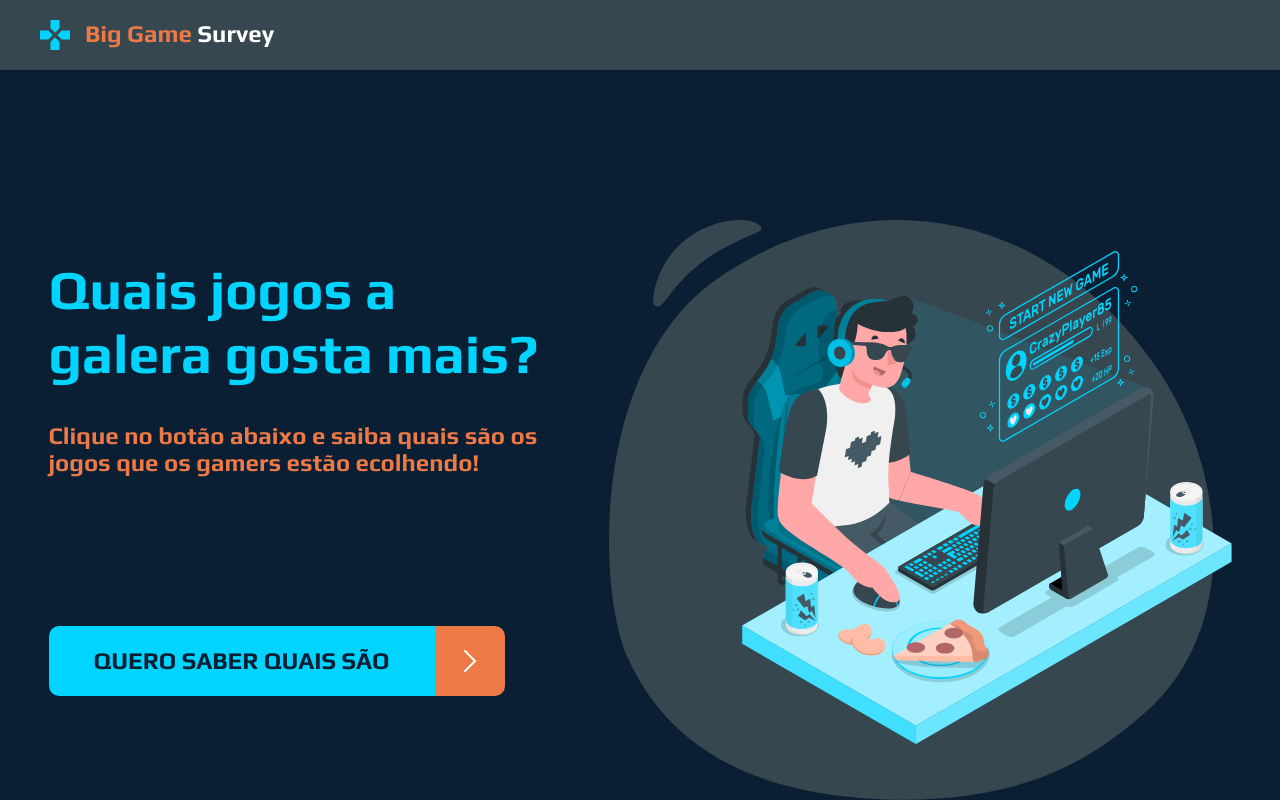
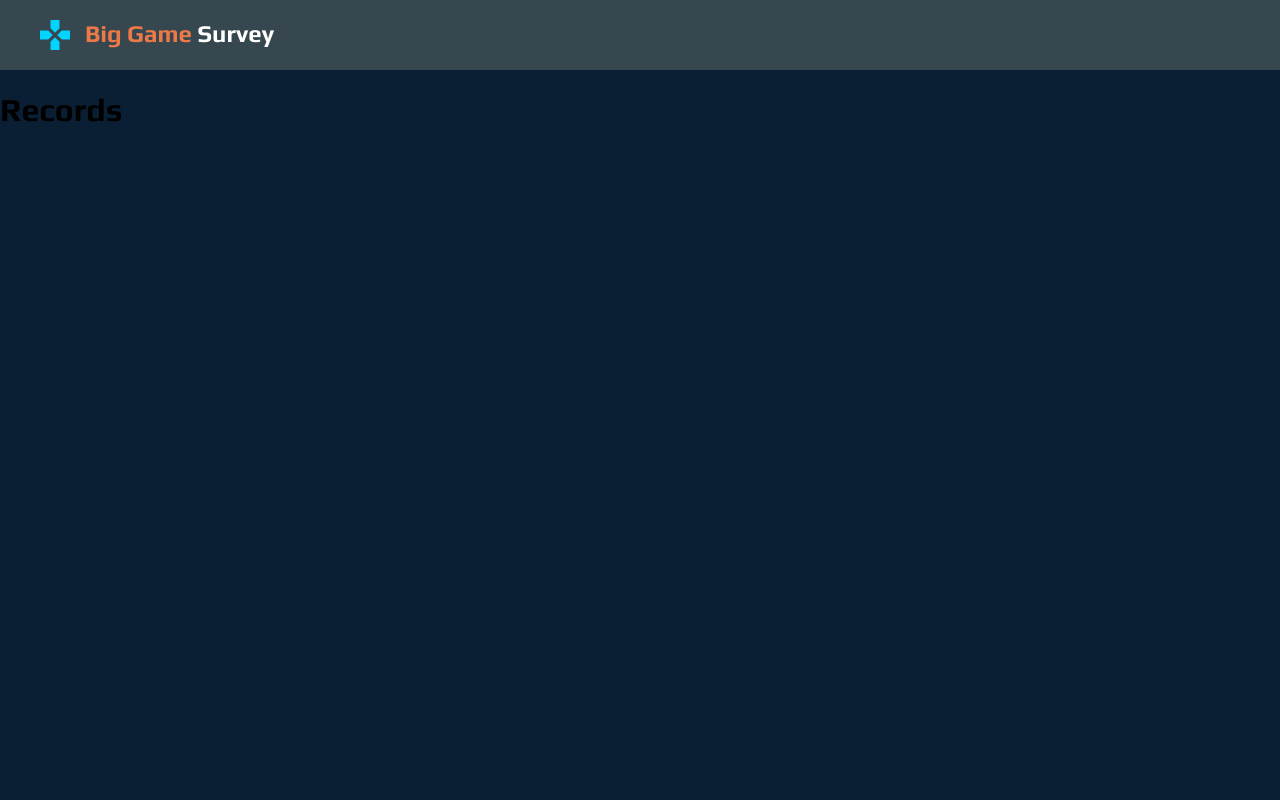
Before and after one commit to RafaelSouzaJava/dspesquisa01, a React (Create React App) app in the folder front-web/: page /records in a window 1280 px wide. Built offline with nearby package versions, Linux system fonts and the light colour scheme.

Commit message:
Criando navegação com rotas

```diff
--- a/front-web/package.json
+++ b/front-web/package.json
@@ -10,8 +10,10 @@
     "@types/node": "^12.12.59",
     "@types/react": "^16.9.49",
     "@types/react-dom": "^16.9.8",
+    "@types/react-router-dom": "^5.1.5",
     "react": "^16.13.1",
     "react-dom": "^16.13.1",
+    "react-router-dom": "^5.2.0",
     "react-scripts": "3.4.3",
     "typescript": "^3.7.5"
   },
--- a/front-web/src/App.tsx
+++ b/front-web/src/App.tsx
@@ -1,14 +1,10 @@
 import React from 'react';
 import './App.css';
-import Header from './components/Header';
-import Home from './pages/Home';
+import Routes from './Routes';
 
 function App() {
   return (
-    <div>
-      <Header/>
-      <Home/>
-    </div>
+  <Routes/>
   );
 }
 
--- /dev/null
+++ b/front-web/src/Routes.tsx
@@ -0,0 +1,23 @@
+import React from 'react';
+import { BrowserRouter, Route, Switch } from 'react-router-dom';
+import Header from './components/Header';
+import Home from './pages/Home';
+import Records from './pages/Records'
+
+const Routes = () => (
+    <BrowserRouter>
+    <Header/>
+    <Switch>
+    <Route path="/" exact>
+        <Home/>
+    </Route>
+
+    <Route path="/records">
+        <Records/>
+    </Route>
+
+    </Switch>
+    </BrowserRouter>
+);
+
+export default Routes;
--- a/front-web/src/components/Header/index.tsx
+++ b/front-web/src/components/Header/index.tsx
@@ -1,14 +1,17 @@
 import React from 'react';
 import { ReactComponent as Logo } from '../../assets/logo.svg';
+import { Link } from 'react-router-dom';
 import './styles.css';
 
 const Header = () => (
     <header className= "main-header">
         <Logo />
-        <div className="logo-text">
-            <span className="logo-text-1">Big Game</span>
-            <span className="logo-text-2"> Survey</span>
-        </div>
+        <Link to="/">
+            <div className="logo-text">
+                <span className="logo-text-1">Big Game</span>
+                <span className="logo-text-2"> Survey</span>
+            </div>
+        </Link>
     </header>
 );
 
--- a/front-web/src/pages/Home/index.tsx
+++ b/front-web/src/pages/Home/index.tsx
@@ -1,6 +1,7 @@
 import React from 'react';
 import { ReactComponent as ArrowIcon } from '../../assets/arrow.svg';
 import { ReactComponent as GameImage } from '../../assets/gamer.svg';
+import { Link } from 'react-router-dom';
 import './styles.css';
 
 const Home = () => (
@@ -10,6 +11,7 @@
             <h3 className="home-text-subtitle">
                 Clique no botão abaixo e saiba quais são os jogos que os gamers estão ecolhendo!
             </h3>
+            <Link to="/records">
                 <div className="home-actions">
                     <button className="home-btn">
                         QUERO SABER QUAIS SÃO
@@ -18,6 +20,7 @@
                         <ArrowIcon/>
                     </div>
                 </div>
+            </Link>
         </div>
         <GameImage className="home-image"/>
     </div>
--- /dev/null
+++ b/front-web/src/pages/Records/index.tsx
@@ -0,0 +1,9 @@
+import React from 'react';
+
+
+const Records = () => (
+    <h1>Records</h1>
+
+);
+
+export default Records;
```
Also changed, not shown: 1 other file (tests, documents, lock files or other folders). Lines whose indentation alone changed are shown as unchanged.
